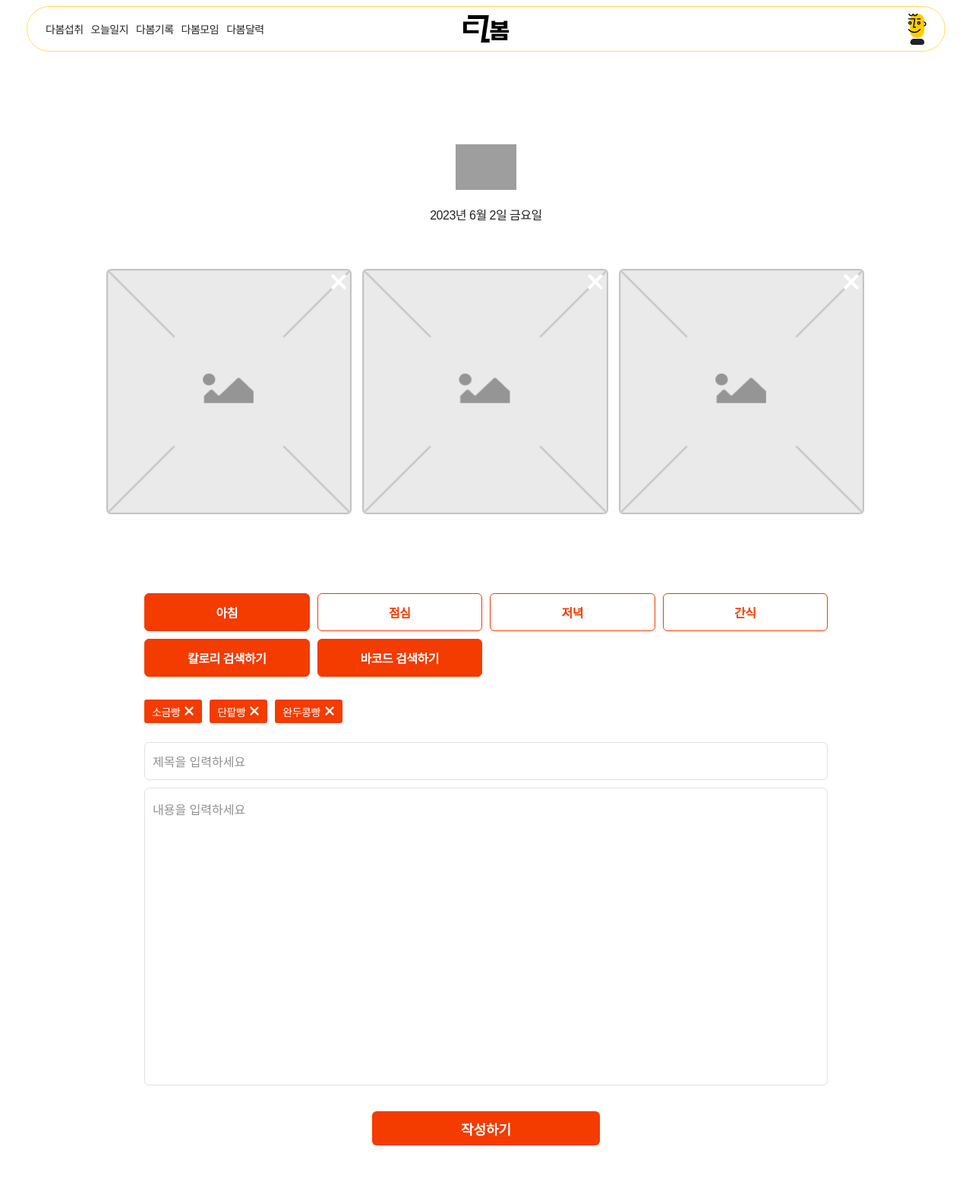
After one commit to chickiyeah/DABOM, a FastAPI app: page /diary_Add in a window 1280 px wide. The commit adds this page. Shown: the whole page at 76% size. Run offline with FastAPI, Linux system fonts and the light colour scheme; parts of the project's set-up code (start-up, migrations or seed data) failed here and were passed over; some web fonts are replaced; grey boxes are pictures that could not be loaded.

Commit message:
31312313131

```diff
--- a/FrontSide/assets/css/diary.css
+++ b/FrontSide/assets/css/diary.css
@@ -1,29 +1,74 @@
-/* ==============================================================
-오늘일지
-==============================================================*/
+/* 사진 업로드 */
 .diary_warp { height: 100vh; overflow: hidden; }
 .diary_warp .container { position: relative; display: flex; flex-flow: column; align-items: center; text-align: center; }
 .diary_warp .info_box { margin-top: 150px; margin-bottom: 50px; }
 .diary_warp .info_box .add_img { width: 50px; height: 50px; background: #F43B00; border-radius: 50%; cursor: pointer; display: inline-flex;
     justify-content: center; align-items: center; }
-.diary_warp .info_box .add_img object { width: 34px; pointer-events: none; }
+.diary_warp .info_box .add_img  { width: 34px; pointer-events: none; }
 .diary_warp .info_box .line { width: 2px; height: 65px; background: #F43B00; display: block;
     position: relative; left: calc(50% - -3px); transform: translateX(-50%); margin: 15px 0; }
 .diary_warp .info_box p { font-size: 28px;}
 .diary_warp .info_box p em { color: #F43B00; }
 .diary_warp .img_box { display: block; max-width: 420px; }
 
+/* 기록 */
+.update_wrap .top_box { margin-top: 190px; margin-bottom: 90px; }
+.update_wrap .top_box .date_item .img_box { width: 100%; max-width: 80px; margin: 0 auto; padding-bottom: 20px;}
+.update_wrap .top_box .date_item .date { text-align: center; margin-bottom: 60px; }
+.update_wrap .top_box .img_item { width: 100%; max-width: 1000px; margin: 0 auto; position: relative; z-index: 20; white-space: nowrap; overflow-x: auto; padding-bottom: 10px; }
+.update_wrap .top_box .img_item li { width: calc(33.333% - 10px); display: inline-block; position: relative; }
+.update_wrap .top_box .img_item li + li { margin-left: 10px;}
+.update_wrap .top_box .img_item li .close_btn { position: absolute; right: 5px; top: 5px;}
+.update_wrap .top_box .img_item li .close_btn object { pointer-events: none; filter: brightness(0) invert(1); }
+.update_wrap .top_box .img_item li .img_box { display: block; position: relative; width: 100%; height: auto; box-sizing: border-box; padding-bottom: 100%; }
+.update_wrap .top_box .img_item li .img_box img { position: absolute; left: 0; top: 0; width: 100%; height: 100%; object-fit: cover;
+    border-radius: 6px;}
+
+/* 이미지 스크롤바 */
+.update_wrap .top_box .img_item::-webkit-scrollbar { width: 2px; height: 5px; }
+.update_wrap .top_box .img_item::-webkit-scrollbar-thumb { background: rgba(0, 0, 0, .5); border-radius: 10px; }
+.update_wrap .top_box .img_item::-webkit-scrollbar-track { background: rgba(0, 0, 0, .1); }
+
+.update_wrap .info_box { width: 100%; max-width: 900px; margin: 0 auto; }
+.update_wrap .info_box .btn_item { display: flex; flex-wrap: wrap; gap: 10px; margin-bottom: 30px; }
+.update_wrap .info_box .btn_item a { background: white; border: 1px solid #F43B00; color: #F43B00; display: block; width: calc(25% - 7.5px);
+text-align: center; height: 50px; border-radius: 6px; line-height: 3.2; font-weight: 700; }
+.update_wrap .info_box .btn_item a.on { background: #F43B00; color: white; }
+.update_wrap .info_box .btn_item a:nth-last-child(-n+2) { background: #F43B00; color: white; }
+.update_wrap .info_box .search_box { display: flex; flex-wrap: wrap; gap: 10px; margin-bottom: 25px; }
+.update_wrap .info_box .search_box .search_item { display: inline-flex; align-items: center; gap: 5px; background: #F43B00;
+    color: white; font-size: 14px; border-radius: 3px; padding: 6px 10px 5px 10px; }
+.update_wrap .info_box .search_box a object { display: block; width: 14px; pointer-events: none; filter: brightness(0) invert(1); margin-bottom: 2px; }
+.update_wrap .info_box .text_item input { margin-bottom: 10px; }
+.update_wrap .info_box .text_item button { width: 100%; max-width: 300px; background: #F43B00; color: white; height: 45px;
+    font-size: 18px; font-weight: 700; line-height: 2.8; border-radius: 6px; text-align: center; display: block; margin: 30px auto 60px;}
+
+
 /* ==============================================================
   미디어 쿼리 시작
 ==============================================================*/
 @media all and (max-width: 800px) {
     .pc_header { display: none !important; }
+    /* 사진 업로드 */
     .diary_warp .info_box p { font-size: 22px; }
+    /* 기록 */
+    .update_wrap .top_box .date_item .img_box { max-width: 70px; padding-bottom: 10px; }
+    .update_wrap .top_box { margin-top: 120px; margin-bottom: 20px; }
+    .update_wrap .top_box .date_item .date { margin-bottom: 30px; }
+    .update_wrap .info_box .btn_item a { width: calc(50% - 5px); }
 }
 @media all and (max-width: 400px) {
+    /* 사진 업로드 */
+    .update_wrap .top_box .date_item .img_box { max-width: 60px; }
     .diary_warp .info_box { margin-top: 120px; }
     .diary_warp .info_box .add_img { width: 40px; height: 40px; }
     .diary_warp .info_box .add_img object { width: 24px; pointer-events: none; }
     .diary_warp .info_box p { font-size: 20px; }
 
+    /* 기록 */
+    .update_wrap .top_box .date_item .date { font-size: 14px; }
+    .update_wrap .info_box .btn_item a { height: 40px; line-height: 3; font-size: 14px; }
+    .update_wrap .info_box .search_box .search_item { font-size: 12px; }
+    .update_wrap .info_box .search_box a object { width: 12px; }
+
 }
--- a/FrontSide/assets/css/layout.css
+++ b/FrontSide/assets/css/layout.css
@@ -27,32 +27,52 @@
 .right_menu .bell:before { content: ""; display: block; width: 5px; height: 5px; background: #F43B00; border-radius: 50%;
     position: absolute; right: 8px; top: 7px; z-index: 500; }
 
+
 /* ==============================================================
 해더
 ==============================================================*/
 header .pc_header { display: flex; align-items: center; margin: 0 35px; height: 60px; border: 1px solid #FDDE58; background: white;
-    border-radius: 50px; padding: 0 24px; position: fixed; width: calc(100% - 70px); top: 8px; z-index: 1000; }
+    border-radius: 50px; padding: 0 24px; position: fixed; width: calc(100% - 70px); top: 8px; z-index: 1000; transition: all 0.25s ease; }
 header .pc_header .menu { display: flex; gap: 10px; font-size: 14px; }
 header .pc_header .logo { position: absolute; left: 50%; transform: translateX(-50%); }
 header .pc_header .logo a { display: block; width: 60px;}
 header .pc_header .login { margin-left: auto; }
 header .pc_header .login a { display: block; width: 25px; }
 
+header .pc_header.active { top: -60px; transition: all 0.25s ease;}
+
 /* 모바일 해더 */
-.m_header {
-    padding: 0 24px; position: fixed; width: 100%; top: 20px; z-index: 1000;
+.m_header { padding: 0 24px; position: fixed; width: 100%; top: 20px; z-index: 1000;
     display: flex; justify-content: space-between; align-items: center; }
-.m_header .logo a { display: block; width: 60px; }
+.m_header .logo object { pointer-events: none; display: block; width: 60px; }
+.slide_header .logo object { pointer-events: none; display: block; width: 60px;  filter: invert(100%) sepia(0%) saturate(0%) hue-rotate(324deg) brightness(106%) contrast(101%); }
 
-/* 모바일 햄버거 버튼*/
-.hamburger { display: block; width: 35px; height: 15px; border: none; background: transparent; position: relative; z-index: 20; }
-.hamburger .line{ width: 100%; height: 3px; position: absolute; display: block;background: #222222; border-radius: 3px; }
+/* 모바일 햄버거 버튼 */
+.hamburger { display: block; width: 35px; height: 15px; border: none; background: transparent; position: relative; z-index: 1000; }
+.hamburger .line  { width: 100%; height: 3px; position: absolute; display: block; background: #222222; border-radius: 3px; }
 .hamburger .line.top { top: 0; left: 0;  transition: all 0.3s; }
 .hamburger .line.center { width: 0; top: 0; left: 0; }
 .hamburger .line.bottom { bottom: 0; left: 0;  transition: all 0.3s;  transition-delay: 0.2s; }
 .hamburger.on .line.top { width: 0; right: 0; transition: all 0.15s; }
 .hamburger.on .line.center { width: 100%; left: 0; transition: 0.2s width 0.4s; }
 .hamburger.on .line.bottom { width: 0; right: 0; transition: all 0.15s; transition-delay: 0.1s; }
+
+/* 모바일 슬라이드 메뉴*/
+.mobile_header { position: fixed; top: 0; left: 0; width: 100%; z-index: 1000; }
+.mobile_header .slide_nav {  position: absolute; left: 50%;  top: -100%; visibility: hidden; width: calc(100% - 20px); height: auto;
+    transform: translateX(-50%); background: #FDDE58; display: flex; flex-flow: column; padding: 24px; border-radius: 20px;
+    transition: all .15s cubic-bezier(.25, .46, .45, .94) 0s; z-index: 999; }
+.mobile_header .slide_nav .slide_content { margin-top: 50px; display: flex; flex-flow: column; font-size: 18px; gap: 24px; }
+.mobile_header .slide_nav .slide_bottom { margin-top: 40px; }
+.mobile_header .slide_nav .slide_bottom a { display: flex; align-items: center; gap: 20px; font-weight: 700; font-size: 20px;}
+.mobile_header .slide_nav .slide_bottom .mypage-icon { background: url("../images/login-icon.svg") no-repeat;
+    width: 24px; height: 50px; display: inline-block; background-size: 24px; }
+
+/* 모바일 슬라이드 메뉴 on 클래스 넣었을때 */
+.mobile_header.on .m_header { padding: 0 34px; top: 30px;}
+.mobile_header.on .m_header .logo { visibility: hidden; }
+.mobile_header.on .hamburger .line { background: white; }
+.mobile_header.on .slide_nav { visibility: visible; top: 8px; transition: all 0.4s cubic-bezier(.25, .46, .45, .94) 0s; }
 
 *:focus { outline-color: #F43B00; }
 input[type=search]:focus { outline:none; }
@@ -67,6 +87,8 @@ input::-webkit-search-results-decoration{ display:none; }
     white-space: nowrap; overflow: hidden; }
 input ,select { height: 50px; border-radius: 6px; border: 1px solid #E1E1E1; padding: 0 10px; font-size: 16px;
     font-family: 'GmarketSans', sans-serif; line-height: 1.5; }
+textarea { width: 100%; font-family: 'GmarketSans', sans-serif; border-radius: 6px; border: 1px solid #E1E1E1;
+    padding: 15px 10px; font-size: 16px; }
 .birth_box { display: flex; width: 100%; box-sizing: border-box; gap: 10px; align-items: center;}
 .birth_box select { color: #909090; padding-top: 2px; }
 .birth_box input, .birth_box select { flex-grow: 1; width: 33%; }
@@ -75,6 +97,7 @@ input ,select { height: 50px; border-radius: 6px; border: 1px solid #E1E1E1; pad
   인풋 스타일 공통
 ==============================================================*/
 input::placeholder { font-family: 'GmarketSans', sans-serif; color: #909090; font-size: 16px; transform:translate3d(0,2px,0);}
+textarea::placeholder { font-family: 'GmarketSans', sans-serif; color: #909090; font-size: 16px; }
 input[type="text"],input[type="password"] { width: 100%; }
 .checkbox input[type=checkbox] ,.radio-box input[type=radio] { display:none; }
 .checkbox input[type=checkbox] + label { display: inline-block; padding-left: 30px; background-repeat: no-repeat;
--- /dev/null
+++ b/FrontSide/assets/js/main.js
@@ -0,0 +1,75 @@
+// 메인페이지 모바일 햄버거 메뉴
+const mHeader = document.querySelector(".mobile_header");
+const hamburger = document.querySelector(".hamburger");
+
+hamburger.addEventListener('click', e => {
+    e.preventDefault();
+    hamburger.classList.toggle("on");
+    mHeader.classList.toggle("on");
+});
+
+// 브라우저 리사이즈 시
+window.addEventListener("resize", e => {
+    let wid = window.innerWidth;
+    // console.log(wid);
+    if(wid >= 800) mHeader.classList.remove("on");
+    if(wid >= 800) hamburger.classList.remove("on");
+});
+
+// pc 해더
+const header = document.querySelector('header .pc_header');
+
+let didScroll;
+let lastScrollTop = 0;
+let delta = 5; // 이벤트를 발생시킬 스크롤의 이동 범위
+let navbarHeight = header.offsetHeight;
+
+/*window.addEventListener('scroll', (e) => {
+    console.log(window.scrollX, window.scrollY);
+});*/
+
+window.addEventListener('wheel', (e) => {
+    //console.log(e.deltaX, e.deltaY, "delta");
+    if (e.deltaY > 0) {
+        header.classList.add('active');
+    } else {
+        header.classList.remove('active');
+    }
+});
+
+/*window.scroll(function(event){
+    didScroll = true;
+    console.log(window.pageYOffset)
+});*/
+
+function scrollEvent() {
+
+    setInterval(function() {
+        if (didScroll) {
+            hasScrolled();
+            didScroll = false;
+        }
+    }, 250); // 스크롤이 멈춘 후 동작이 실행되기 까지의 딜레이
+
+    function hasScrolled() {
+        let st = this.scrollTop(); // 현재 window의 scrollTop 값
+
+        // delta로 설정한 값보다 많이 스크롤 되어야 실행된다.
+        if(Math.abs(lastScrollTop - st) <= delta)
+            return;
+
+        if (st > lastScrollTop && st > navbarHeight){
+            // 스크롤을 내렸을 때
+            header.classList.add('active');
+        } else {
+            // 스크롤을 올렸을 때
+            if(st + window.height() < document.height()) {
+                header.classList.remove('active');
+            }
+        }
+
+        lastScrollTop = st; // 현재 멈춘 위치를 기준점으로 재설정
+    }
+}
+
+scrollEvent();
--- /dev/null
+++ b/FrontSide/templates/diary_update.html
@@ -0,0 +1,156 @@
+<!doctype html>
+<html lang="en">
+<head>
+    <meta charset="UTF-8">
+    <meta name="viewport"
+          content="width=device-width, user-scalable=no, initial-scale=1.0, maximum-scale=1.0, minimum-scale=1.0">
+    <meta http-equiv="X-UA-Compatible" content="ie=edge">
+    <title>다봄일지(기록)</title>
+    <link rel="stylesheet" href="/assets/css/reset.css">
+    <link rel="stylesheet" href="/assets/css/layout.css">
+</head>
+<body>
+<header>
+    <div class="pc_header">
+        <nav class="menu">
+            <a href="javascript:">다봄섭취</a>
+            <a href="javascript:">오늘일지</a>
+            <a href="javascript:">다봄기록</a>
+            <a href="javascript:">다봄모임</a>
+            <a href="javascript:">다봄달력</a>
+        </nav>
+        <h1 class="logo">
+            <a href="javascript:"><img src="/assets/images/logo.svg" alt="로고"></a>
+        </h1>
+        <div class="login">
+            <a href="javascript:">
+                <img src="/assets/images/login-icon.svg" alt="로그인 아이콘">
+            </a>
+        </div>
+    </div>
+    <div class="show_mobile">
+        <div class="mobile_header">
+            <div class="m_header">
+                <h1 class="logo">
+                    <a href="javascript:">
+                        <object data="/assets/images/logo.svg" type="image/svg+xml" aria-label="로고"></object>
+                    </a>
+                </h1>
+                <a class="hamburger" href="javascript:">
+                    <div class="line top"></div>
+                    <div class="line bottom"></div>
+                    <div class="line center"></div>
+                </a>
+            </div>
+            <div class="slide_nav">
+                <div class="slide_header">
+                    <h1 class="logo">
+                        <a href="javascript:">
+                            <object data="/assets/images/logo.svg" type="image/svg+xml" aria-label="로고"></object>
+                        </a>
+                    </h1>
+                </div>
+                <div class="slide_content">
+                    <a href="javascript:">다봄섭취</a>
+                    <a href="javascript:">오늘일지</a>
+                    <a href="javascript:">다봄기록</a>
+                    <a href="javascript:">다봄모임</a>
+                    <a href="javascript:">다봄달력</a>
+                </div>
+                <div class="slide_bottom">
+                    <a href="javascript:"><i class="mypage-icon"></i>마이페이지</a>
+                </div>
+            </div>
+        </div>
+    </div>
+</header>
+<!-- .info_box a태그 .on 들어갈때로 스타일 줬어요 -->
+<main>
+    <div class="update_wrap">
+        <div class="container">
+            <div class="top_box">
+                <div class="date_item">
+                    <div class="img_box">
+                        <img src="/assets/images/small-mascot-01.svg" alt="다봄 사진 찍는 캐릭터">
+                    </div>
+                    <p class="date">2023년 6월 2일 금요일</p>
+                </div>
+                <ul class="img_item">
+                    <li>
+                        <div class="img_box">
+                            <img src="/assets/images/default-background.png" alt="이미지">
+                        </div>
+                        <a class="close_btn" href="javascript:">
+                            <object data="/assets/images/close-icon.svg" type="image/svg+xml"
+                                    aria-label="닫기아이콘"></object>
+                        </a>
+                    </li>
+                    <li>
+                        <div class="img_box">
+                            <img src="/assets/images/default-background.png" alt="이미지">
+                        </div>
+                        <a class="close_btn" href="javascript:">
+                            <object data="/assets/images/close-icon.svg" type="image/svg+xml"
+                                    aria-label="닫기아이콘"></object>
+                        </a>
+                    </li>
+                    <li>
+                        <div class="img_box">
+                            <img src="/assets/images/default-background.png" alt="이미지">
+                        </div>
+                        <a class="close_btn" href="javascript:">
+                            <object data="/assets/images/close-icon.svg" type="image/svg+xml"
+                                    aria-label="닫기아이콘"></object>
+                        </a>
+                    </li>
+                    <li>
+                        <div class="img_box">
+                            <img src="/assets/images/default-background.png" alt="이미지">
+                        </div>
+                        <a class="close_btn" href="javascript:">
+                            <object data="/assets/images/close-icon.svg" type="image/svg+xml" aria-label="닫기아이콘"></object>
+                        </a>
+                    </li>
+                </ul>
+            </div>
+            <div class="info_box">
+                <div class="btn_item">
+                    <a class="on" href="javascript:">아침</a>
+                    <a href="javascript:">점심</a>
+                    <a href="javascript:">저녁</a>
+                    <a href="javascript:">간식</a>
+                    <a href="javascript:">칼로리 검색하기</a>
+                    <a href="javascript:">바코드 검색하기</a>
+                </div>
+                <div class="search_box">
+                    <div class="search_item">
+                        <span>소금빵</span>
+                        <a href="javascript:">
+                            <object data="/assets/images/close-icon.svg" type="image/svg+xml" aria-label="닫기아이콘"></object>
+                        </a>
+                    </div>
+                    <div class="search_item">
+                        <span>단팥빵</span>
+                        <a href="javascript:">
+                            <object data="/assets/images/close-icon.svg" type="image/svg+xml" aria-label="닫기아이콘"></object>
+                        </a>
+                    </div>
+                    <div class="search_item">
+                        <span>완두콩빵</span>
+                        <a href="javascript:">
+                            <object data="/assets/images/close-icon.svg" type="image/svg+xml" aria-label="닫기아이콘"></object>
+                        </a>
+                    </div>
+                </div>
+                <div class="text_item">
+                    <input type="text" placeholder="제목을 입력하세요">
+                    <textarea placeholder="내용을 입력하세요" rows="20" role="textbox"></textarea>
+                    <button>작성하기</button>
+                </div>
+            </div>
+        </div>
+    </div>
+</main>
+</body>
+<script src="/assets/js/main.js"></script>
+</html>
--- a/controller/Screen.py
+++ b/controller/Screen.py
@@ -34,6 +34,10 @@ async def posts(request: Request):
 async def diary_add(request: Request):
     return templates.TemplateResponse("diary_add.html", {"request":request})
 
+@ScreenRoute.get("/diary_Add")
+async def dowry_add(request: Request):
+    return templates.TemplateResponse("diary_update.html", {"request":request})
+
 @ScreenRoute.get("/friend/request/{request_id}/{request_nickname}/{target_id}/{target_nickname}/{verify_id}")
 async def friend_accept_reject(request: Request):
     return templates.TemplateResponse("email_friend_req.html", {"request":request})
```
Also changed, not shown: FrontSide/assets/images/close-icon.svg (added), FrontSide/assets/images/small-mascot-01.svg (added).
